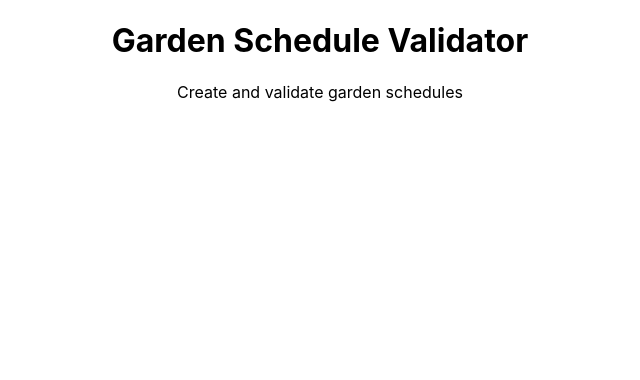
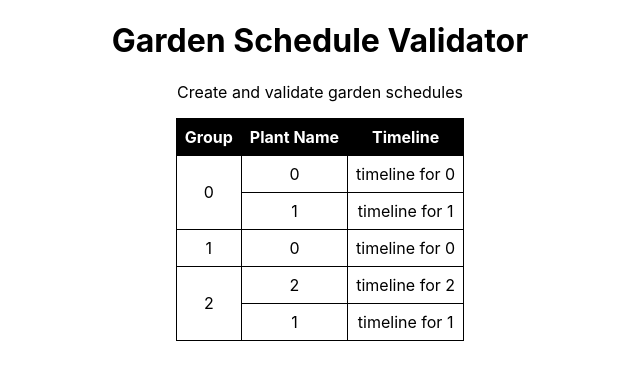
Before and after one commit to arcrad/garden_schedule_validator, a React (Create React App) app: page / in a window 1280 px wide. Shown: the top 380 px of the page, without its empty margins (320-960 px from the left). Built offline with nearby package versions, Linux system fonts and the light colour scheme.

Commit message:
started building out basic functionality

```diff
--- a/src/App.css
+++ b/src/App.css
@@ -36,3 +36,20 @@
     transform: rotate(360deg);
   }
 }
+
+table {
+	border-collapse: collapse;
+	margin: 0 auto;
+}
+
+table th {
+	border: 1px solid #000;
+	padding: 0.5rem;
+	background: #000;
+	color: #fff;
+}
+
+table td {
+	border: 1px solid #000;
+	padding: 0.5rem;
+}
--- a/src/App.tsx
+++ b/src/App.tsx
@@ -3,15 +3,69 @@ import logo from './logo.svg';
 import './App.css';
 
 import {
-	plantData
-} from './PlantData';
+	PlantingPeriod,
+	Plant,
+	PlantData,
+	PlantScheduleEntry,
+	PlantSchedule
+} from './CommonTypes';
+import plantData from './PlantData';
+import plantSchedule from './PlantSchedule';
 
 function App() {
 	console.dir(plantData);
+
+	let PlantScheduleTableRows = (plantSchedule:PlantSchedule) => {
+		//group plant schedule by groupId
+		let scheduleGroups:PlantScheduleEntry[][] = [];
+		plantSchedule.forEach( (plantScheduleEntry:PlantScheduleEntry) => {
+			if( scheduleGroups[plantScheduleEntry.groupId] == null ) {
+				scheduleGroups[plantScheduleEntry.groupId] = [];
+			}
+			scheduleGroups[plantScheduleEntry.groupId].push(plantScheduleEntry);
+		});
+
+		return (
+			scheduleGroups.map((scheduleGroup:PlantScheduleEntry[], i:number) => (
+				scheduleGroup.map( (plantScheduleEntry:PlantScheduleEntry, i:number, allSchedulesInGroup:PlantScheduleEntry[]) => (
+					<tr key={'pse'+i}>
+						{(() => {
+							if(i == 0) return (<td rowSpan={allSchedulesInGroup.length}>{plantScheduleEntry.groupId}</td>)
+						})()}
+						<td>{plantScheduleEntry.plantId}</td>
+						<td>timeline for {plantScheduleEntry.plantId}</td>
+					</tr>
+				))
+			))
+		);
+	};
+
+	let PlantScheduleTable = (plantSchedule:PlantSchedule) => {
+		return (
+			<table>
+				<thead>
+					<tr>
+						<th>Group</th>
+						<th>Plant Name</th>
+						<th>Timeline</th>
+					</tr>
+				</thead>
+				<tbody>
+					{
+						PlantScheduleTableRows(plantSchedule)
+					}
+				</tbody>
+			</table>
+		)
+	};
+
   return (
     <div className="App">
 			<h1>Garden Schedule Validator</h1>
 			<p>Create and validate garden schedules</p>
+			{
+				PlantScheduleTable(plantSchedule)
+			}
     </div>
   );
 }
```
